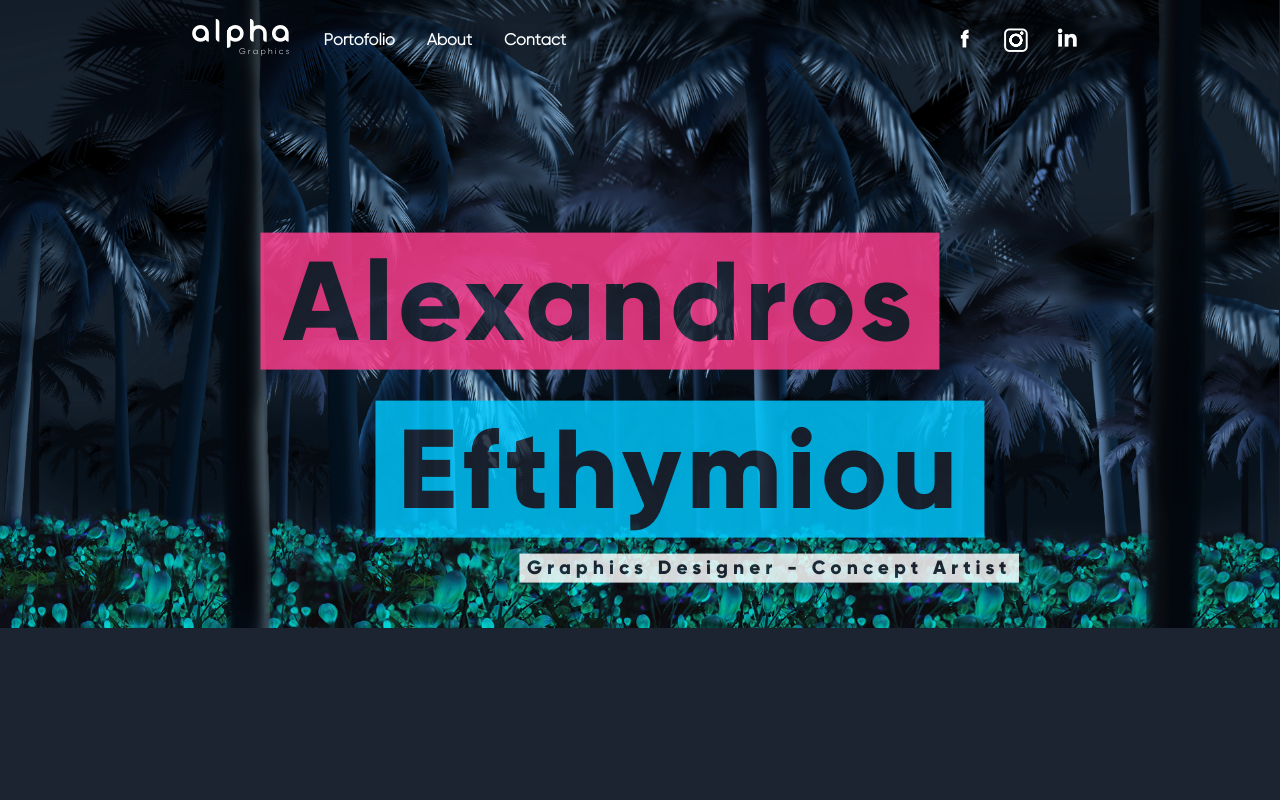
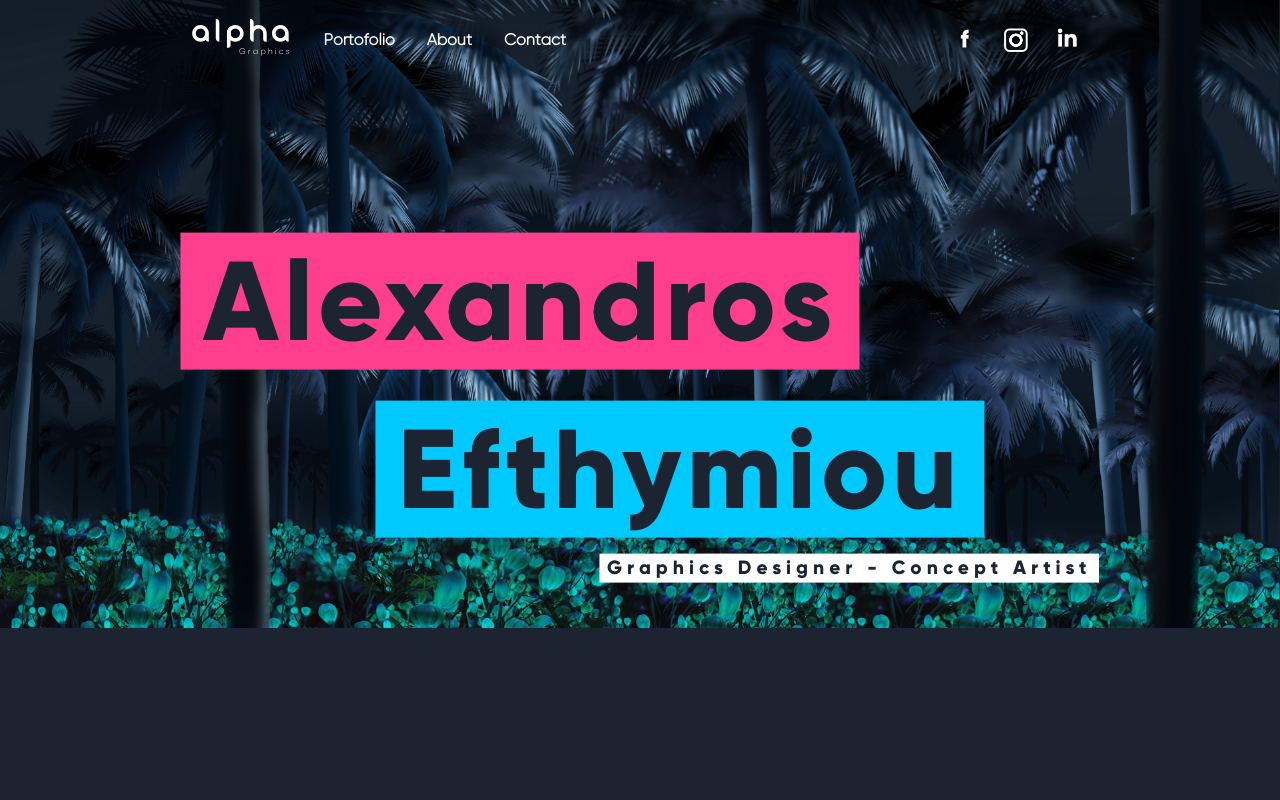
Before and after one commit to Sthanasis/Alpha-Graphics, a Vue app: page / in a window 1280 px wide. Shown: the top 800 px of the page. Built offline with nearby package versions, Linux system fonts and the light colour scheme.

Commit message:
fadeIn fadeOut on timeout

```diff
--- a/public/custom/css/main.css
+++ b/public/custom/css/main.css
@@ -66,19 +66,20 @@ a {
 }
 
 .fade-in {
-  animation: fadeIn ease-out 9s;
-  -webkit-animation: fadeIn ease-out 9s;
-  -moz-animation: fadeIn ease-out 9s;
-  -o-animation: fadeIn ease-out 9s;
-  -ms-animation: fadeIn ease-out 9s;
+  animation: fadeIn ease-out 4s;
+  -webkit-animation: fadeIn ease-out 4s;
+  -moz-animation: fadeIn ease-out 4s;
+  -o-animation: fadeIn ease-out 4s;
+  -ms-animation: fadeIn ease-out 4s;
+  opacity: 1 !important;
 }
 
 .fade-out {
-  animation: fadeOut ease-out 6s;
-  -webkit-animation: fadeOut ease-out 6s;
-  -moz-animation: fadeOut ease-out 6s;
-  -o-animation: fadeOut ease-out 6s;
-  -ms-animation: fadeOut ease-out 6s;
+  animation: fadeOut ease-out 4s;
+  -webkit-animation: fadeOut ease-out 4s;
+  -moz-animation: fadeOut ease-out 4s;
+  -o-animation: fadeOut ease-out 4s;
+  -ms-animation: fadeOut ease-out 4s;
   opacity: 0;
 }
 
--- a/src/components/Logo.vue
+++ b/src/components/Logo.vue
@@ -2,10 +2,10 @@
   <div id="landingLogo">
     <div data-icon="border" class="border leftBorder"></div>
     <!-- <div class="backgroundBox"></div> -->
-    <div data-icon="landing" class="center fade-out" id="mainLogo">
+    <div data-icon="landing" class="center" id="mainLogo">
       <div id="footerLogo">Graphics</div>
     </div>
-    <div class="artistName center fade-in">
+    <div id="nameLogo" class="artistName center">
       <div class="name">
         <span class="firstName">Alexandros</span>
         <br />
@@ -30,6 +30,7 @@ export default {};
   src: local("GilroyBold"),
     url(../assets/fonts/Gilroy-ExtraBold.otf) format("truetype");
 }
+
 #landingLogo {
   display: flex;
   width: fit-content;
@@ -37,6 +38,10 @@ export default {};
   height: 100vh;
   margin: auto;
   font-family: "Gilroy-Bold";
+}
+
+#nameLogo {
+  opacity: 0;
 }
 
 #mainLogo {
@@ -66,7 +71,7 @@ export default {};
 
 .firstName {
   background-color: var(--RedColor);
-  margin-right: 5rem;
+  margin-right: 15rem;
 }
 
 .lastName {
--- a/src/components/Navigation.vue
+++ b/src/components/Navigation.vue
@@ -46,6 +46,7 @@ nav div {
   display: flex;
   flex-direction: column;
   margin-bottom: 0.5rem;
+  opacity: 0;
 }
 
 .navDestination {
--- a/src/main.js
+++ b/src/main.js
@@ -6,6 +6,18 @@ Vue.config.productionTip = false;
 new Vue({
   render: (h) => h(App),
 }).$mount("#app");
+
+const fadeIn = (el) => {
+  setTimeout(() => {
+    el.classList.add("fade-in");
+  }, 2000);
+};
+
+const fadeOut = (el) => {
+  setTimeout(() => {
+    el.classList.add("fade-out");
+  }, 2000);
+};
 
 const myNav = document.querySelector("nav");
 window.onscroll = function() {
@@ -18,3 +30,7 @@ window.onscroll = function() {
     myNav.classList.add("colored");
   }
 };
+
+fadeIn(document.getElementById("nameLogo"));
+fadeIn(document.getElementById("logoContainer"));
+fadeOut(document.getElementById("mainLogo"));
```
